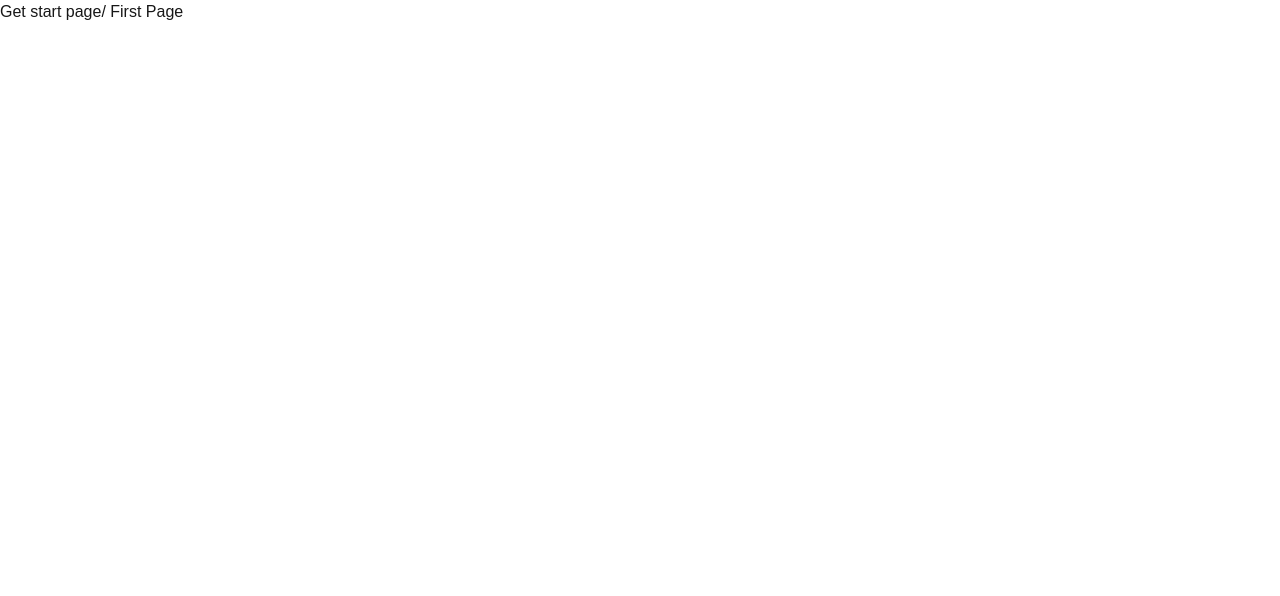
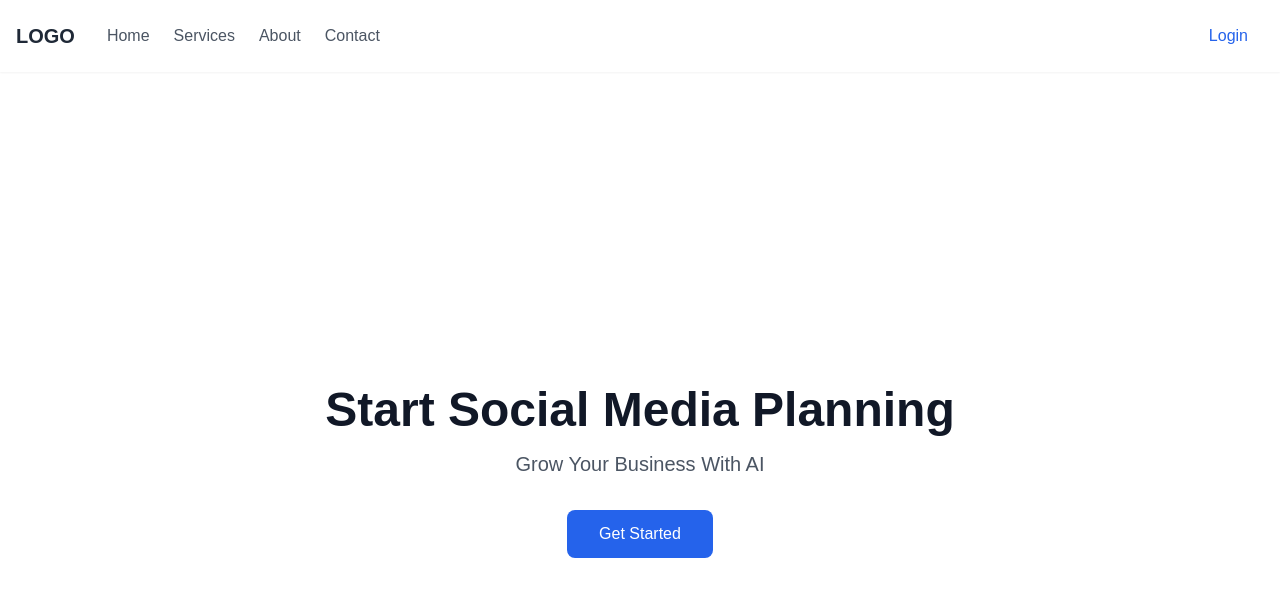
Before and after one commit to dipeshpandit12/chatbot, a Next.js app: page / in a window 1280 px wide. Shown: the top 596 px of the page. Built offline with nearby package versions, Linux system fonts and the light colour scheme.

Commit message:
feat: created homepage design

```diff
--- a/app/page.js
+++ b/app/page.js
@@ -1,7 +1,85 @@
-export default function Home() {
+"use client"
+import React from 'react';
+import Link from 'next/link';
+
+const LandingPage = () => {
+  const [isMenuOpen, setIsMenuOpen] = React.useState(false);
+
   return (
-    <>
-      Get start page/ First Page
-    </>
+    <div className="min-h-screen bg-white">
+      {/* Navigation */}
+      <nav className="bg-white shadow-sm">
+        <div className="max-w-7xl mx-auto px-4 py-4">
+          <div className="flex justify-between items-center">
+            {/* Logo and Nav Links */}
+            <div className="flex items-center space-x-8">
+              <div className="text-xl font-bold text-gray-800">LOGO</div>
+              <div className="hidden md:flex space-x-6">
+                <Link href="/" className="text-gray-600 hover:text-gray-800">Home</Link>
+                <Link href="/services" className="text-gray-600 hover:text-gray-800">Services</Link>
+                <Link href="/about" className="text-gray-600 hover:text-gray-800">About</Link>
+                <Link href="/contact" className="text-gray-600 hover:text-gray-800">Contact</Link>
+              </div>
+            </div>
+
+            {/* Login Button */}
+            <div className="hidden md:flex">
+              <Link href="/login" className="px-4 py-2 text-blue-600 hover:text-blue-700">
+                Login
+              </Link>
+            </div>
+
+            {/* Mobile Menu Button */}
+            <button
+              className="md:hidden text-gray-600"
+              onClick={() => setIsMenuOpen(!isMenuOpen)}
+            >
+              {isMenuOpen ? (
+                <svg xmlns="http://www.w3.org/2000/svg" className="h-6 w-6" fill="none" viewBox="0 0 24 24" stroke="currentColor">
+                  <path strokeLinecap="round" strokeLinejoin="round" strokeWidth={2} d="M6 18L18 6M6 6l12 12" />
+                </svg>
+              ) : (
+                <svg xmlns="http://www.w3.org/2000/svg" className="h-6 w-6" fill="none" viewBox="0 0 24 24" stroke="currentColor">
+                  <path strokeLinecap="round" strokeLinejoin="round" strokeWidth={2} d="M4 6h16M4 12h16M4 18h16" />
+                </svg>
+              )}
+            </button>
+          </div>
+
+          {/* Mobile Menu */}
+          {isMenuOpen && (
+            <div className="md:hidden mt-4 pb-4">
+              <div className="flex flex-col space-y-4">
+                <Link href="/" className="text-gray-600">Home</Link>
+                <Link href="/services" className="text-gray-600">Services</Link>
+                <Link href="/about" className="text-gray-600">About</Link>
+                <Link href="/contact" className="text-gray-600">Contact</Link>
+                <Link href="/login" className="text-blue-600">Login</Link>
+              </div>
+            </div>
+          )}
+        </div>
+      </nav>
+
+      {/* Hero Section */}
+      <main className="max-w-7xl mx-auto px-4 flex items-center justify-center min-h-screen">
+        <div className="text-center py-20">
+          <h1 className="text-4xl md:text-5xl font-bold text-gray-900 mb-4">
+            Start Social Media Planning
+          </h1>
+          <p className="text-xl text-gray-600 mb-8">
+            Grow Your Business With AI
+          </p>
+          <Link
+            href="/questionnaire"
+            className="inline-block px-8 py-3 bg-blue-600 text-white rounded-lg hover:bg-blue-700 transition-colors"
+          >
+            Get Started
+          </Link>
+        </div>
+      </main>
+    </div>
   );
-}
+};
+
+export default LandingPage;
```
